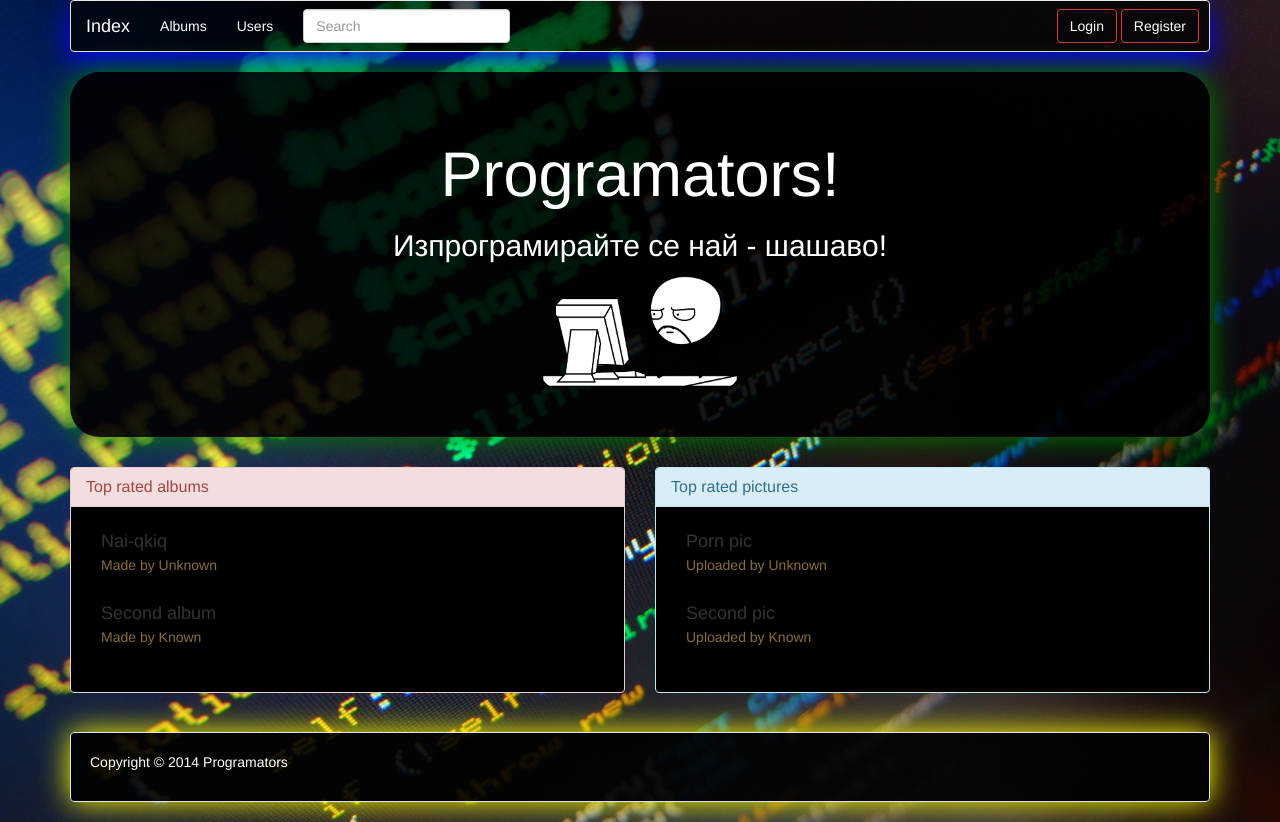
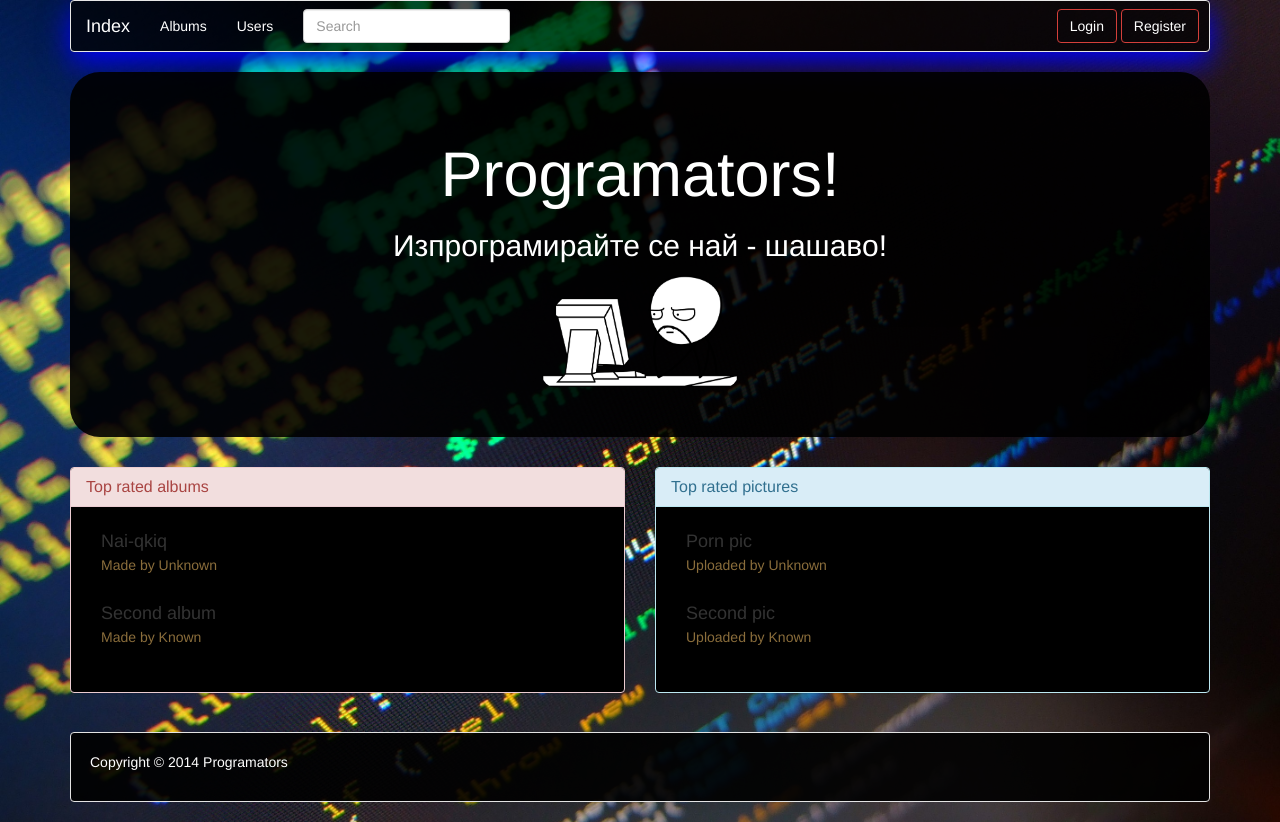
Before and after one commit to borislavtotev/Team-SEAWORLD, a PHP site: page /index.php in a window 1280 px wide. Run offline with PHP 8.4, Linux system fonts and the light colour scheme; some libraries are stand-ins or nearby versions.

Commit message:
no box shadow

```diff
--- a/css/style.css
+++ b/css/style.css
@@ -35,7 +35,7 @@ h1, h2{
 }
 .jumbotron {
     color: #fff;
-    box-shadow: 0 0 30px green;
+    /*box-shadow: 0 0 30px green; */
     background-color: rgba(0, 0, 0, .9);
     border-radius: 30px !important;
 }
@@ -48,7 +48,7 @@ h1, h2{
 
 .modal-content {
     background-color: black;
-    box-shadow: 0 0 40px blue;
+    /*box-shadow: 0 0 40px blue;*/
 }
 
 .list-group-item {
@@ -85,7 +85,7 @@ li .btn.btn-danger {
 
 footer .well {
     background-color: rgba(0, 0, 0, .9);
-    box-shadow: 0 0 30px yellow;
+    /*box-shadow: 0 0 30px yellow;*/
     margin-top: 20px;
 }
 .title{
```
